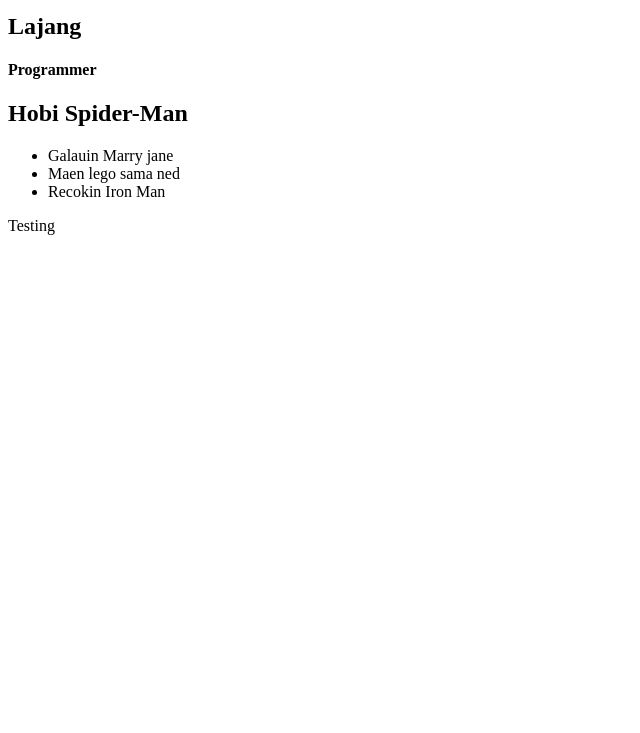
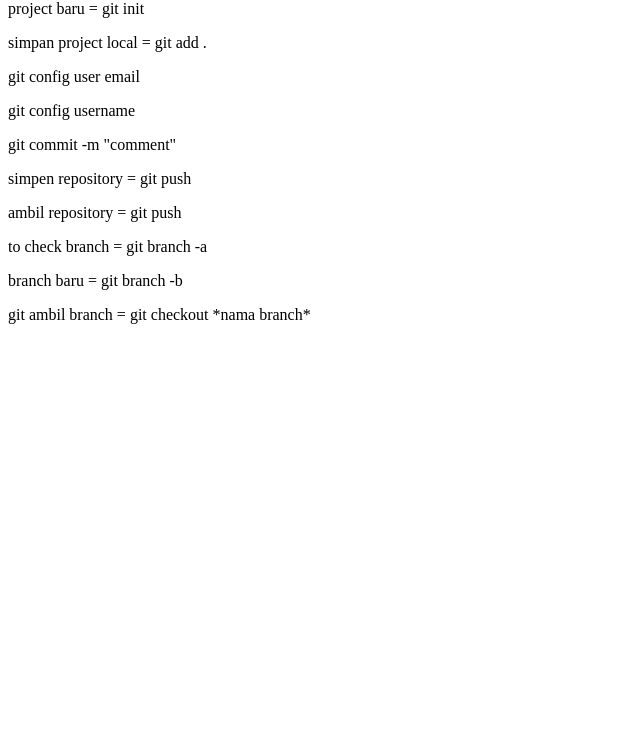
Before and after one commit to akbariv/meeting2, a plain HTML site: page index.html in a window 1280 px wide. Shown: the part 67-800 px from the top of the page, without its empty margins (0-640 px from the left). Drawn offline with Linux system fonts and the light colour scheme.

Commit message:
rangkuman

```diff
--- a/index.html
+++ b/index.html
@@ -7,18 +7,21 @@
     <title>Document</title>
 </head>
 <body>
-    <h1>Akbar Togu Rivaldi Daulay</h1>
-    <h2>Lajang</h2>
 
-    <h4>Programmer</h4>
+    <h2>langkah git</h2>
+    <p> project baru = git init</p>
+    <p>simpan project local = git add .</p>
+    <p>git config user email </p>
+    <p>git config username </p>
+    <p>git commit -m "comment"</p>
+    <p>simpen repository = git push </p>
+    <p>ambil repository = git push</p>
+    <p>to check branch = git branch -a</p>
+    <p>branch baru = git branch -b</p>
+    <p>git ambil branch = git checkout *nama branch*</p>
 
-    <h2>Hobi Spider-Man</h2>
-    <ul>
-        <li>Galauin Marry jane</li>
-        <li>Maen lego sama ned</li>
-        <li>Recokin Iron Man</li>
-    </ul>
 
-    <p> Testing </p>
+
+
 </body>
 </html>
```
